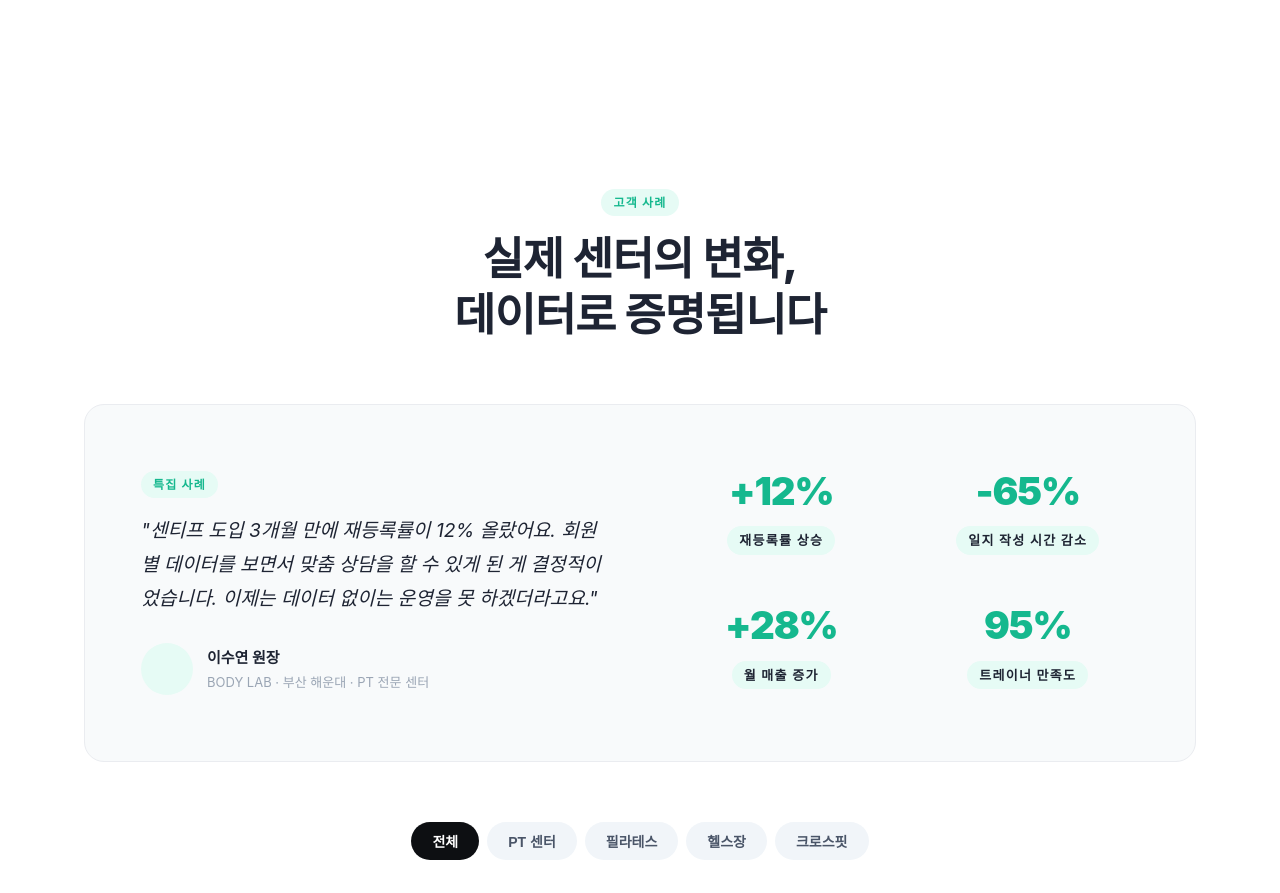
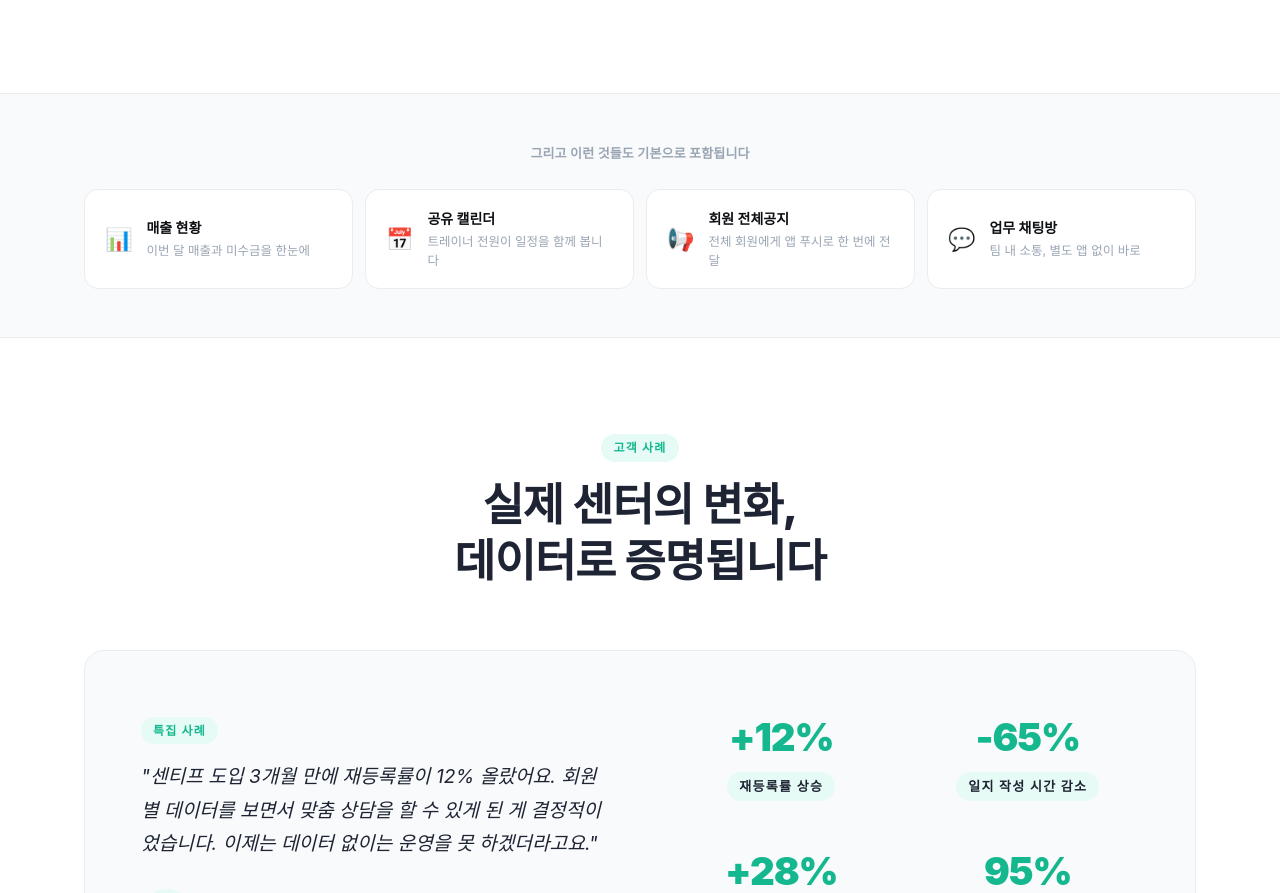
Before and after one commit to nononong247/ssentif-redesign, a plain HTML site: page index.html in a window 1280 px wide. Shown: the part 8297-9190 px from the top of the page. Drawn offline with Linux system fonts and the light colour scheme.

Commit message:
Add extras strip section: 매출현황/공유캘린더/회원공지/업무채팅
Co-Authored-By: Claude Sonnet 4.6 <noreply@anthropic.com>

```diff
--- a/index.html
+++ b/index.html
@@ -1881,6 +1881,93 @@
 
 
 <!-- ══════════════════════
+     기본 기능 스트립
+══════════════════════ -->
+<section class="extras-strip">
+  <div class="container">
+    <p class="extras-label">그리고 이런 것들도 기본으로 포함됩니다</p>
+    <div class="extras-grid">
+      <div class="extras-card">
+        <div class="extras-icon">📊</div>
+        <div class="extras-body">
+          <div class="extras-name">매출 현황</div>
+          <div class="extras-desc">이번 달 매출과 미수금을 한눈에</div>
+        </div>
+      </div>
+      <div class="extras-card">
+        <div class="extras-icon">📅</div>
+        <div class="extras-body">
+          <div class="extras-name">공유 캘린더</div>
+          <div class="extras-desc">트레이너 전원이 일정을 함께 봅니다</div>
+        </div>
+      </div>
+      <div class="extras-card">
+        <div class="extras-icon">📢</div>
+        <div class="extras-body">
+          <div class="extras-name">회원 전체공지</div>
+          <div class="extras-desc">전체 회원에게 앱 푸시로 한 번에 전달</div>
+        </div>
+      </div>
+      <div class="extras-card">
+        <div class="extras-icon">💬</div>
+        <div class="extras-body">
+          <div class="extras-name">업무 채팅방</div>
+          <div class="extras-desc">팀 내 소통, 별도 앱 없이 바로</div>
+        </div>
+      </div>
+    </div>
+  </div>
+</section>
+<style>
+.extras-strip {
+  padding: 48px 0;
+  background: var(--gray-50);
+  border-top: 1px solid var(--border);
+  border-bottom: 1px solid var(--border);
+}
+.extras-label {
+  font-size: 13px;
+  font-weight: 600;
+  color: var(--gray-400);
+  text-align: center;
+  margin-bottom: 24px;
+  letter-spacing: 0.01em;
+}
+.extras-grid {
+  display: grid;
+  grid-template-columns: repeat(4, 1fr);
+  gap: 12px;
+}
+@media (max-width: 768px) { .extras-grid { grid-template-columns: 1fr 1fr; } }
+@media (max-width: 480px) { .extras-grid { grid-template-columns: 1fr; } }
+.extras-card {
+  display: flex;
+  align-items: center;
+  gap: 14px;
+  background: var(--white);
+  border: 1px solid var(--border);
+  border-radius: 14px;
+  padding: 18px 20px;
+}
+.extras-icon {
+  font-size: 22px;
+  line-height: 1;
+  flex-shrink: 0;
+}
+.extras-name {
+  font-size: 14px;
+  font-weight: 700;
+  color: var(--black);
+  margin-bottom: 3px;
+}
+.extras-desc {
+  font-size: 12.5px;
+  color: var(--gray-400);
+  line-height: 1.5;
+}
+</style>
+
+<!-- ══════════════════════
      고객 사례 (cases.html 통합)
 ══════════════════════ -->
 <section class="section" id="cases">
```
